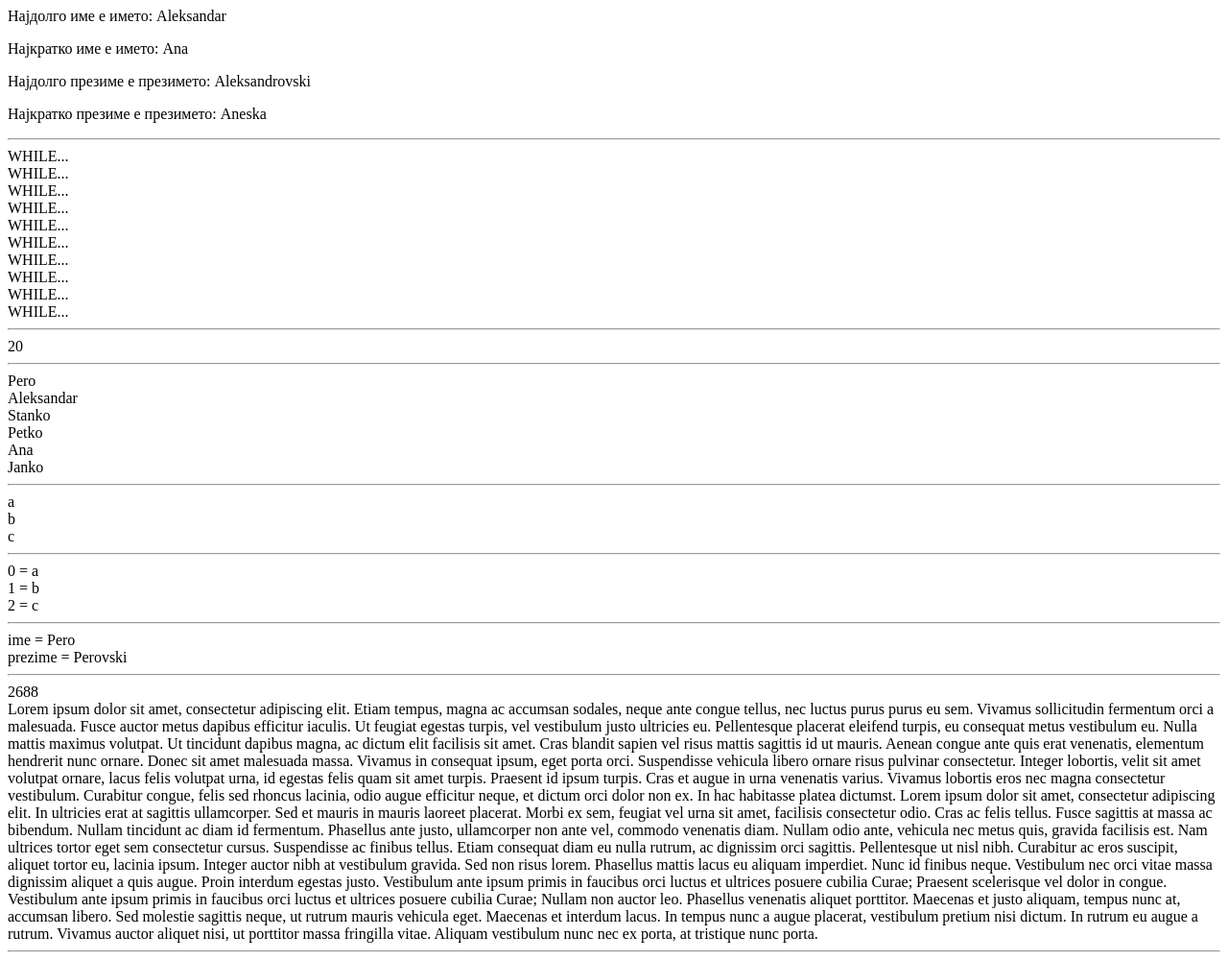
After one commit to pr0pellerhead/swda-php-2019, a PHP site: page /c3.php in a window 1280 px wide. The commit adds this page. Shown: the whole page at 96% size. Run offline with PHP 8.4, Linux system fonts and the light colour scheme.

Commit message:
loops, arrays, files

```diff
--- a/c1.php
+++ b/c1.php
@@ -254,9 +254,11 @@ echo $student["prezime"];
 
 $studenti = [
     ['ime' => 'Pero', 'prezime' => 'Perovski'],
-    ['ime' => 'Janko', 'prezime' => 'Jankovski'],
+    ['ime' => 'Aleksandar', 'prezime' => 'Aleksandrovski'],
     ['ime' => 'Stanko', 'prezime' => 'Stankovski'],
-    ['ime' => 'Petko', 'prezime' => 'Petkovski']
+    ['ime' => 'Petko', 'prezime' => 'Petkovski'],
+    ['ime' => 'Ana', 'prezime' => 'Aneska'],
+    ['ime' => 'Janko', 'prezime' => 'Jankovski']
 ];
 
 echo $studenti[0]['prezime'];
--- /dev/null
+++ b/c3.php
@@ -0,0 +1,146 @@
+<?php
+
+$studenti = [
+    ['ime' => 'Pero', 'prezime' => 'Perovski'],
+    ['ime' => 'Aleksandar', 'prezime' => 'Aleksandrovski'],
+    ['ime' => 'Stanko', 'prezime' => 'Stankovski'],
+    ['ime' => 'Petko', 'prezime' => 'Petkovski'],
+    ['ime' => 'Ana', 'prezime' => 'Aneska'],
+    ['ime' => 'Janko', 'prezime' => 'Jankovski']
+];
+
+// print_r($studenti);
+$MAX_IME = 0;
+$MAX_PREZIME = 0;
+$MIN_IME = 100;
+$MIN_PREZIME = 100;
+
+$najdolgo_ime = '';
+$najdolgo_prezime = '';
+$najkratko_ime = '';
+$najkratko_prezime = '';
+
+for($i = 0; $i < count($studenti); $i++){
+    if(strlen($studenti[$i]['ime']) > $MAX_IME) {
+        $MAX_IME = strlen($studenti[$i]['ime']);
+        $najdolgo_ime = $studenti[$i]['ime'];
+    }
+
+    if(strlen($studenti[$i]['prezime']) > $MAX_PREZIME) {
+        $MAX_PREZIME = strlen($studenti[$i]['prezime']);
+        $najdolgo_prezime = $studenti[$i]['prezime'];
+    }
+
+    if(strlen($studenti[$i]['ime']) < $MIN_IME) {
+        $MIN_IME = strlen($studenti[$i]['ime']);
+        $najkratko_ime = $studenti[$i]['ime'];
+    }
+
+    if(strlen($studenti[$i]['prezime']) < $MIN_PREZIME) {
+        $MIN_PREZIME = strlen($studenti[$i]['prezime']);
+        $najkratko_prezime = $studenti[$i]['prezime'];
+    }
+}
+
+echo "<p>Најдолго име е името: $najdolgo_ime</p>";
+echo "<p>Најкратко име е името: $najkratko_ime</p>";
+echo "<p>Најдолго презиме е презимето: $najdolgo_prezime</p>";
+echo "<p>Најкратко презиме е презимето: $najkratko_prezime</p>";
+
+?>
+
+<hr/>
+
+<?php
+
+$a = 0;
+
+while($a < 10){
+    echo "WHILE...<br/>";
+    $a++;
+}
+
+echo "<hr/>";
+// ********************************************
+
+$b = 20;
+
+do{
+    echo $b."<br/>";
+    $b++;
+}while($b < 10);
+
+echo "<hr/>";
+// *********************************************************
+
+
+foreach($studenti as $student) {
+    echo $student['ime']."<br/>";
+}
+
+echo "<hr/>";
+// *********************************************************
+
+$niza = ['a', 'b', 'c'];
+
+foreach($niza as $bukva){
+    echo $bukva."<br/>";
+}
+
+echo "<hr/>";
+// *********************************************************
+
+foreach($niza as $index => $bukva){
+    echo "$index = $bukva<br/>";
+}
+
+echo "<hr/>";
+// *********************************************************
+
+$stu = ['ime' => 'Pero', 'prezime' => 'Perovski'];
+
+foreach($stu as $key => $value){
+    echo "$key = $value<br/>";
+}
+
+echo "<hr/>";
+// *********************************************************
+
+// $data = file_get_contents('text.txt');
+// echo nl2br($data);
+
+$size = filesize('text.txt');
+echo "$size<br/>";
+
+$fh = fopen('text.txt', 'r'); // отворање на фајлот со име text.txt во мод за читање (r)ead
+$data = fread($fh, $size);
+echo $data;
+fclose($fh);
+
+echo "<hr/>";
+// *********************************************************
+
+$fh = fopen('nov_fajl.txt', 'a+');
+fwrite($fh, 'TEST TEST TEST TEST');
+fclose($fh);
+
+
+/*
+
+Домашна
+
+Да се прочита текст од фајл. Да се анализира текстот за следниве точки:
+
+- број на карактери
+- број на зборови
+- број на реченици
+- зборови <4
+- зборови >=4 <=7
+- зборови >7
+
+fopen, fread, fclose, filesize, explode
+
+
+
+*/
+?>
--- /dev/null
+++ b/nov_fajl.txt
@@ -0,0 +1 @@
+TEST TEST TEST TEST
--- /dev/null
+++ b/text.txt
@@ -0,0 +1,9 @@
+Lorem ipsum dolor sit amet, consectetur adipiscing elit. Etiam tempus, magna ac accumsan sodales, neque ante congue tellus, nec luctus purus purus eu sem. Vivamus sollicitudin fermentum orci a malesuada. Fusce auctor metus dapibus efficitur iaculis. Ut feugiat egestas turpis, vel vestibulum justo ultricies eu. Pellentesque placerat eleifend turpis, eu consequat metus vestibulum eu. Nulla mattis maximus volutpat. Ut tincidunt dapibus magna, ac dictum elit facilisis sit amet. Cras blandit sapien vel risus mattis sagittis id ut mauris. Aenean congue ante quis erat venenatis, elementum hendrerit nunc ornare. Donec sit amet malesuada massa. Vivamus in consequat ipsum, eget porta orci. Suspendisse vehicula libero ornare risus pulvinar consectetur. Integer lobortis, velit sit amet volutpat ornare, lacus felis volutpat urna, id egestas felis quam sit amet turpis.
+
+Praesent id ipsum turpis. Cras et augue in urna venenatis varius. Vivamus lobortis eros nec magna consectetur vestibulum. Curabitur congue, felis sed rhoncus lacinia, odio augue efficitur neque, et dictum orci dolor non ex. In hac habitasse platea dictumst. Lorem ipsum dolor sit amet, consectetur adipiscing elit. In ultricies erat at sagittis ullamcorper. Sed et mauris in mauris laoreet placerat. Morbi ex sem, feugiat vel urna sit amet, facilisis consectetur odio. Cras ac felis tellus. Fusce sagittis at massa ac bibendum.
+
+Nullam tincidunt ac diam id fermentum. Phasellus ante justo, ullamcorper non ante vel, commodo venenatis diam. Nullam odio ante, vehicula nec metus quis, gravida facilisis est. Nam ultrices tortor eget sem consectetur cursus. Suspendisse ac finibus tellus. Etiam consequat diam eu nulla rutrum, ac dignissim orci sagittis. Pellentesque ut nisl nibh. Curabitur ac eros suscipit, aliquet tortor eu, lacinia ipsum.
+
+Integer auctor nibh at vestibulum gravida. Sed non risus lorem. Phasellus mattis lacus eu aliquam imperdiet. Nunc id finibus neque. Vestibulum nec orci vitae massa dignissim aliquet a quis augue. Proin interdum egestas justo. Vestibulum ante ipsum primis in faucibus orci luctus et ultrices posuere cubilia Curae; Praesent scelerisque vel dolor in congue. Vestibulum ante ipsum primis in faucibus orci luctus et ultrices posuere cubilia Curae; Nullam non auctor leo.
+
+Phasellus venenatis aliquet porttitor. Maecenas et justo aliquam, tempus nunc at, accumsan libero. Sed molestie sagittis neque, ut rutrum mauris vehicula eget. Maecenas et interdum lacus. In tempus nunc a augue placerat, vestibulum pretium nisi dictum. In rutrum eu augue a rutrum. Vivamus auctor aliquet nisi, ut porttitor massa fringilla vitae. Aliquam vestibulum nunc nec ex porta, at tristique nunc porta.
```
